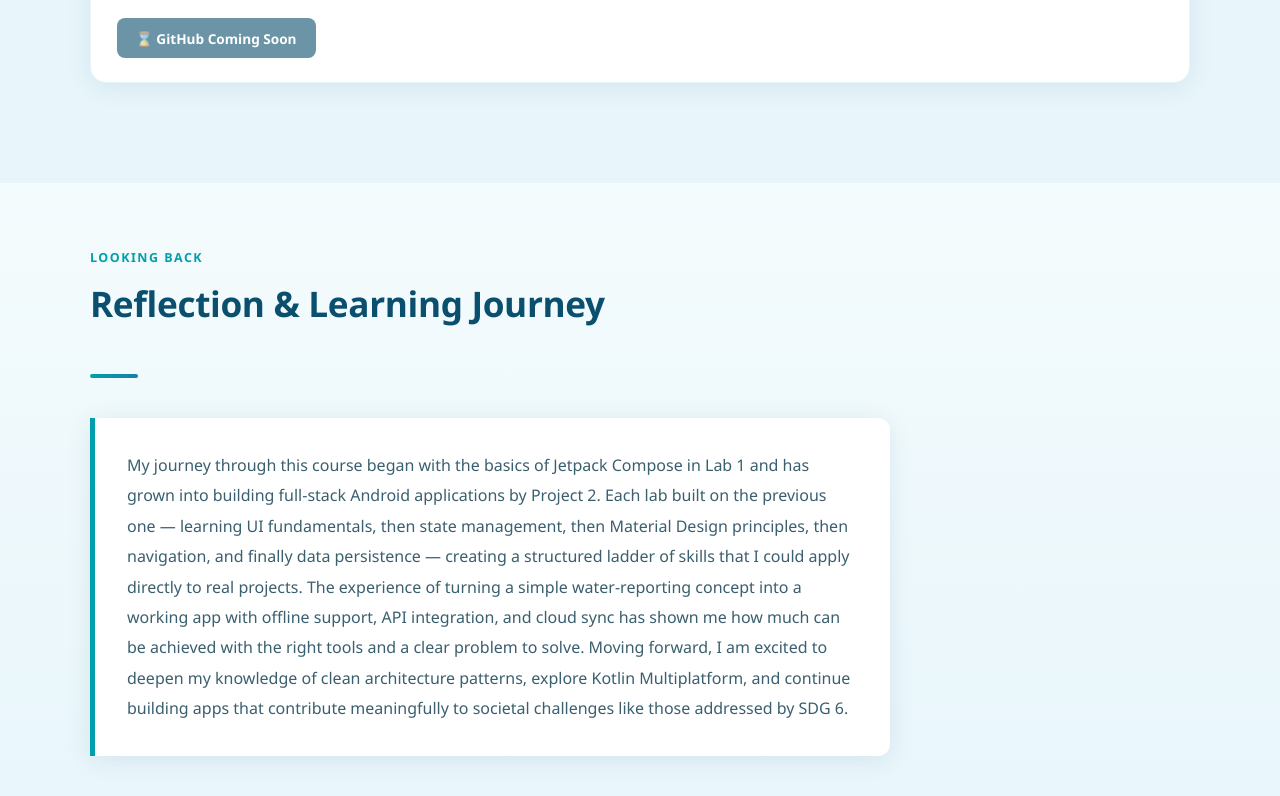
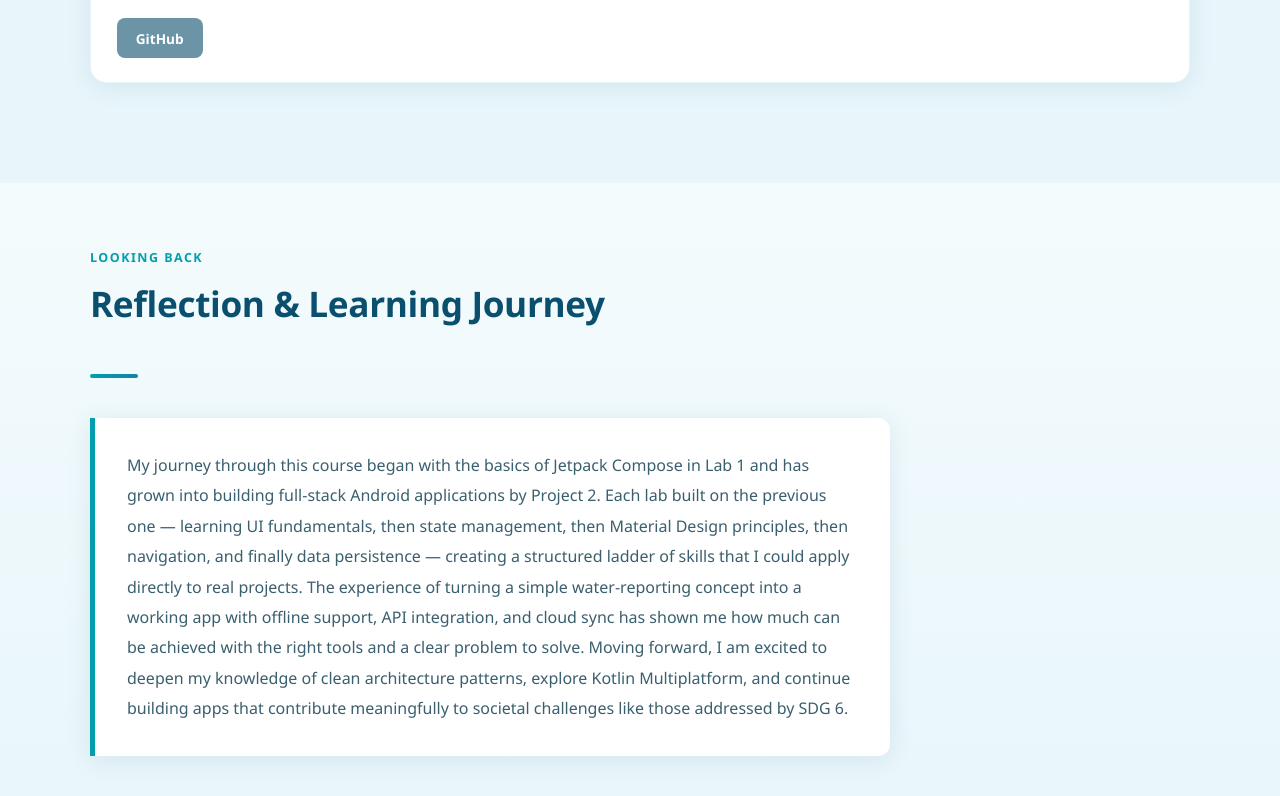
Before and after one commit to Kuwan23/Kuwan23.github.io, a plain HTML site: page index.html in a window 1280 px wide. Shown: the part 3706-4502 px from the top of the page. Drawn offline with Linux system fonts and the light colour scheme.

Commit message:
Update GitHub link in index.html

```diff
--- a/index.html
+++ b/index.html
@@ -716,7 +716,7 @@
           <h4>Lessons Learned</h4>
           <p>Project 2 was the most challenging and rewarding milestone of the course. Integrating Room for offline caching, Retrofit for API calls, device sensors for geo-tagged reports, and Firebase Firestore for cloud sync taught me how these layers interact and how to handle failure states gracefully. I also gained practical experience with coroutines and ViewModels in a multi-feature context, which solidified my understanding of clean architecture in Android development.</p>
 
-          <a href="#" class="btn" style="opacity:0.6; cursor:default;">⌛ GitHub Coming Soon</a>
+          <a href="https://github.com/Kuwan23/AirKu-project-2.git" class="btn" style="opacity:0.6; cursor:default;">GitHub</a>
         </div>
         <div>
           <div class="video-wrapper" style="border-radius:10px; overflow:hidden;">
```
